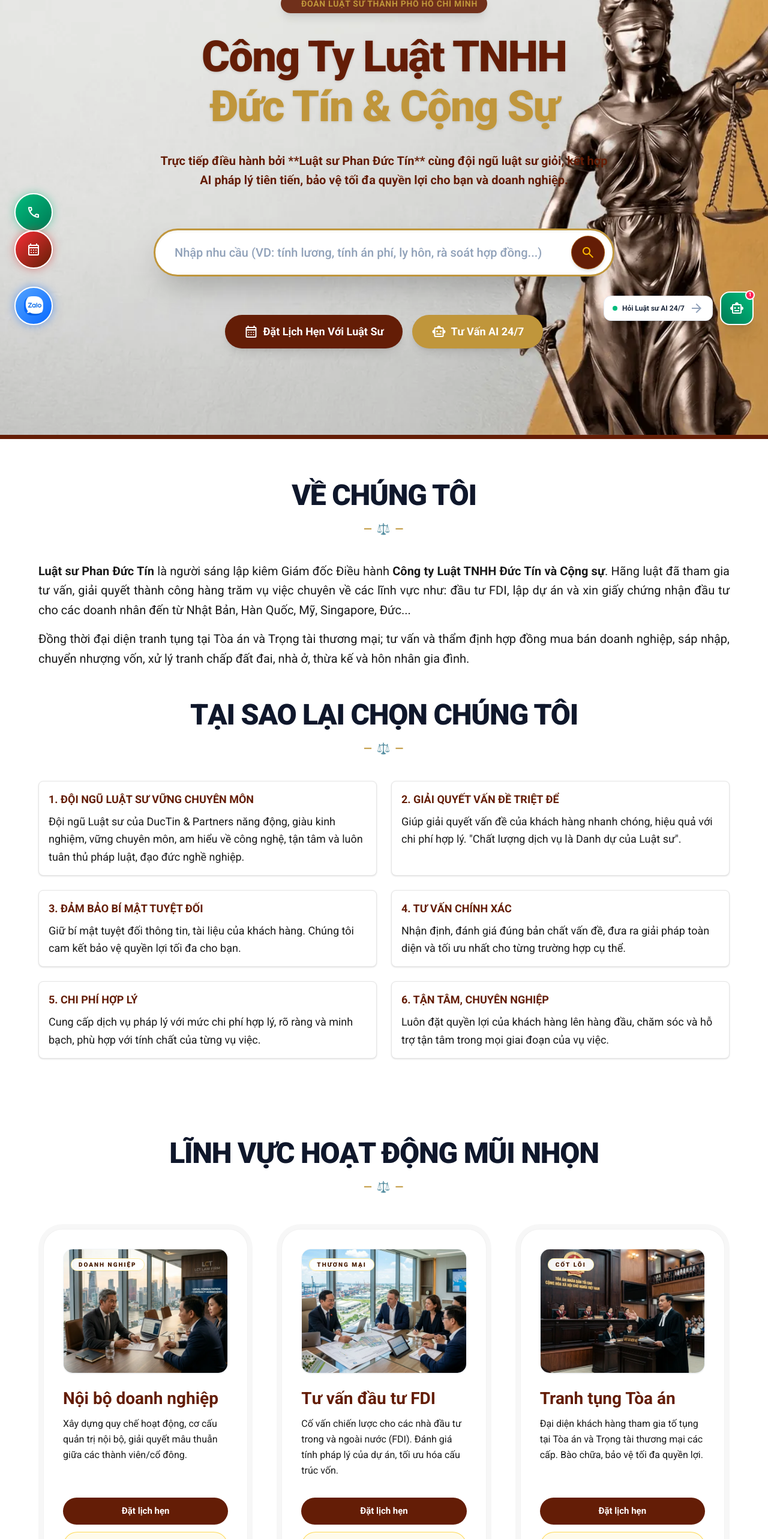
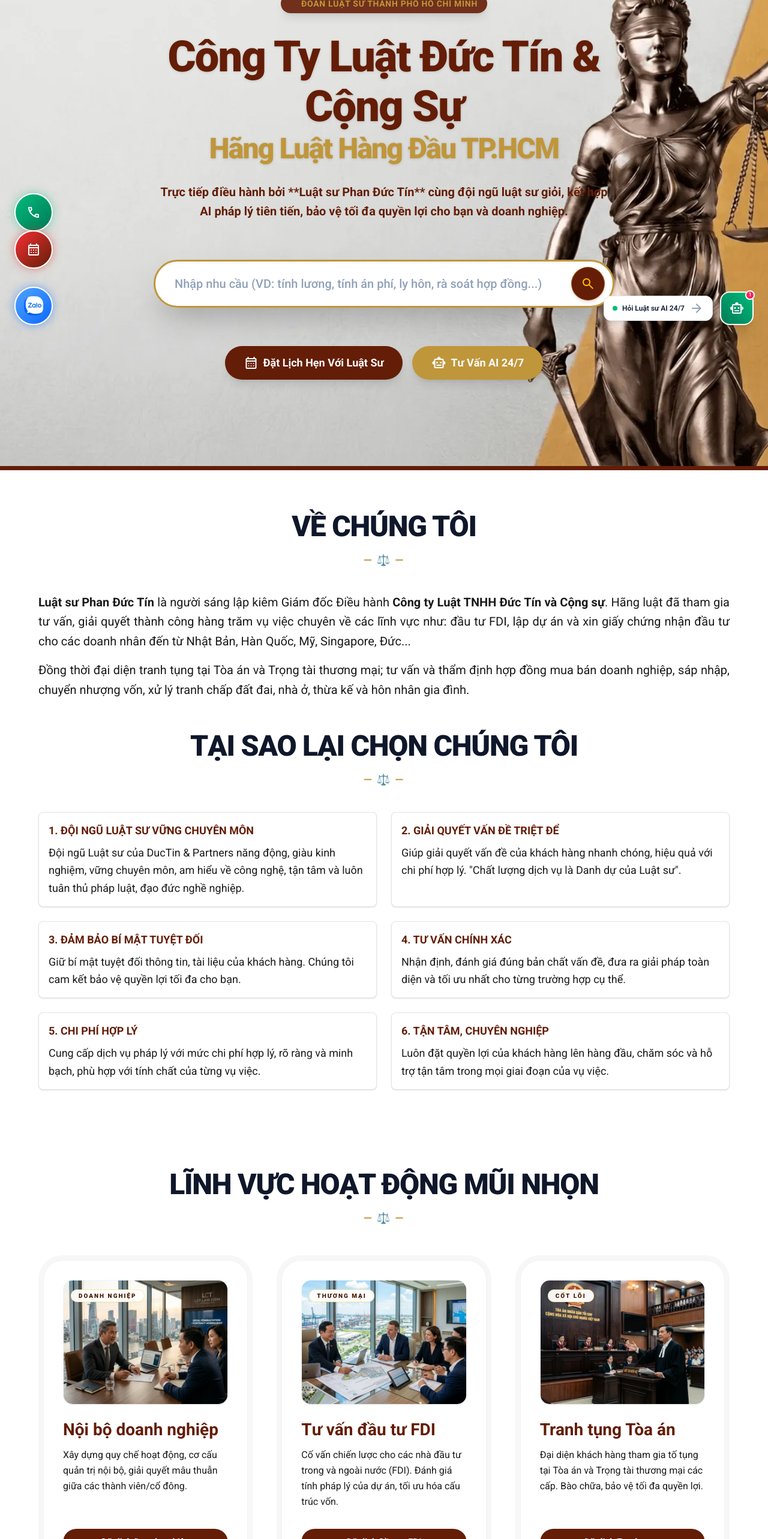
Before and after one commit to RexMcG/webluatductin, a Next.js app: page / in a window 1280 px wide. Shown: the part 234-2800 px from the top of the page at 60% size. Built offline with nearby package versions, Linux system fonts and the light colour scheme.

Commit message:
fix(seo): optimize title length, meta description SERP pixels, add apple-touch-icon, match H1 keywords and unique anchor texts

```diff
--- a/src/app/layout.tsx
+++ b/src/app/layout.tsx
@@ -15,11 +15,16 @@ const roboto = Roboto({
 export const metadata: Metadata = {
   metadataBase: new URL("https://webluatductin.vercel.app"),
   title: {
-    default: "Công Ty Luật TNHH Đức Tín & Cộng Sự | Hãng Luật Hàng Đầu TP.HCM",
+    default: "Luật Đức Tín & Cộng Sự | Hãng Luật Hàng Đầu TP.HCM",
     template: "%s | Luật Đức Tín (DUC TIN & Partners)",
   },
   description:
-    "Công ty Luật TNHH Đức Tín & Cộng Sự do Luật sư Phan Đức Tín trực tiếp điều hành. Chuyên sâu tư vấn đầu tư FDI, doanh nghiệp, bất động sản, hôn nhân gia đình, tranh tụng Tòa án và cung cấp tính năng AI pháp lý hàng đầu.",
+    "Hãng Luật Đức Tín & Cộng Sự tại TP.HCM. Chuyên tư vấn đầu tư FDI, doanh nghiệp, BĐS, tranh tụng Tòa án và ứng dụng AI pháp lý chuyên sâu.",
+  icons: {
+    icon: "/favicon.ico",
+    shortcut: "/favicon.ico",
+    apple: "/img/Logo_website.png",
+  },
   keywords: [
     "luật sư uy tín",
     "công ty luật đức tín",
@@ -46,9 +51,9 @@ export const metadata: Metadata = {
     canonical: "https://webluatductin.vercel.app",
   },
   openGraph: {
-    title: "Công Ty Luật TNHH Đức Tín & Cộng Sự | DUC TIN & Partners",
+    title: "Luật Đức Tín & Cộng Sự | Hãng Luật Hàng Đầu TP.HCM",
     description:
-      "Đội ngũ luật sư giỏi giàu kinh nghiệm, kết hợp công nghệ AI tiên tiến, bảo vệ tối đa quyền lợi pháp lý cho cá nhân và doanh nghiệp.",
+      "Hãng Luật Đức Tín & Cộng Sự tại TP.HCM. Chuyên tư vấn đầu tư FDI, doanh nghiệp, BĐS, tranh tụng Tòa án và ứng dụng AI pháp lý chuyên sâu.",
     url: "https://webluatductin.vercel.app",
     siteName: "Luật Đức Tín",
     locale: "vi_VN",
@@ -64,9 +69,9 @@ export const metadata: Metadata = {
   },
   twitter: {
     card: "summary_large_image",
-    title: "Công Ty Luật TNHH Đức Tín & Cộng Sự | DUC TIN & Partners",
+    title: "Luật Đức Tín & Cộng Sự | Hãng Luật Hàng Đầu TP.HCM",
     description:
-      "Tư vấn pháp lý chuyên nghiệp, tranh tụng Tòa án và ứng dụng tính năng AI pháp luật đột phá.",
+      "Hãng Luật Đức Tín & Cộng Sự tại TP.HCM. Chuyên tư vấn đầu tư FDI, doanh nghiệp, BĐS, tranh tụng Tòa án và ứng dụng AI pháp lý chuyên sâu.",
     images: ["/img/herobanner.webp"],
   },
   robots: {
@@ -150,7 +155,7 @@ export default function RootLayout({
           rel="stylesheet"
         />
         <link rel="preload" as="image" href="/img/herobanner.webp" type="image/webp" fetchPriority="high" />
-        <link rel="preload" as="image" href="/img/Logo_website.webp" type="image/webp" fetchPriority="high" />
+        <link rel="apple-touch-icon" href="/img/Logo_website.png" />
         <script
           type="application/ld+json"
           dangerouslySetInnerHTML={{ __html: JSON.stringify(jsonLd) }}
--- a/src/app/page.tsx
+++ b/src/app/page.tsx
@@ -151,8 +151,8 @@ export default function Home() {
               Đoàn Luật Sư Thành Phố Hồ Chí Minh
             </div>
             <h1 className="text-3xl sm:text-5xl md:text-6xl lg:text-7xl font-black font-sans leading-[1.15] tracking-tight">
-              <span className="text-primary drop-shadow-sm">Công Ty Luật TNHH</span><br className="hidden sm:inline" />{" "}
-              <span className="text-accent drop-shadow-sm">Đức Tín &amp; Cộng Sự</span>
+              <span className="text-primary drop-shadow-sm">Công Ty Luật Đức Tín &amp; Cộng Sự</span><br className="hidden sm:inline" />{" "}
+              <span className="text-accent drop-shadow-sm text-2xl sm:text-4xl md:text-5xl block mt-1">Hãng Luật Hàng Đầu TP.HCM</span>
             </h1>
             <p className="font-body-md text-base md:text-xl text-primary font-semibold max-w-3xl leading-relaxed">
               Trực tiếp điều hành bởi **Luật sư Phan Đức Tín** cùng đội ngũ luật sư giỏi, kết hợp AI pháp lý tiên tiến, bảo vệ tối đa quyền lợi cho bạn và doanh nghiệp.
@@ -183,14 +183,14 @@ export default function Home() {
                 </button>
               </form>
 
-              {/* Live Interactive Route Suggestions Dropdown */}
-              {isSearchOpen && normalizedQuery.length > 0 && (
-                <div className="absolute top-full left-0 right-0 mt-3 bg-white rounded-3xl shadow-2xl border border-slate-200 p-3 z-50 text-left overflow-hidden max-h-[380px] overflow-y-auto divide-y divide-slate-100">
-                  <div className="px-4 py-2 text-[11px] font-black uppercase tracking-wider text-amber-900 bg-amber-50 rounded-xl mb-1 flex items-center justify-between">
-                    <span>Gợi ý điều hướng thông minh</span>
-                    <span className="font-semibold text-slate-500">Bấm Enter để chuyển ngay</span>
+              {/* Suggestions Dropdown */}
+              {isSearchOpen && (
+                <div className="absolute left-0 right-0 top-full mt-2 bg-white/95 backdrop-blur-md rounded-3xl shadow-2xl border border-slate-200 overflow-hidden text-left p-2 max-h-[380px] overflow-y-auto animate-fadeIn z-50">
+                  <div className="px-4 py-2 text-xs font-bold text-slate-400 uppercase tracking-wider">
+                    {matchingSuggestions.length > 0
+                      ? `Tìm thấy ${matchingSuggestions.length} tính năng & dịch vụ phù hợp:`
+                      : "Trợ lý AI sẵn sàng hỗ trợ:"}
                   </div>
-
                   {matchingSuggestions.length > 0 ? (
                     matchingSuggestions.map((item, idx) => (
                       <Link
@@ -363,11 +363,11 @@ export default function Home() {
                 Xây dựng quy chế hoạt động, cơ cấu quản trị nội bộ, giải quyết mâu thuẫn giữa các thành viên/cổ đông.
               </p>
               <div className="flex flex-col gap-3 mt-auto">
-                <Link href="/appointment" className="flex w-full items-center justify-center bg-[#641D06] hover:bg-black text-white rounded-full px-6 py-3 transition-colors font-bold text-sm sm:text-[15px] shadow-2xs text-center">
-                  Đặt lịch hẹn
+                <Link href="/appointment" aria-label="Đặt lịch hẹn tư vấn Doanh nghiệp" className="flex w-full items-center justify-center bg-[#641D06] hover:bg-black text-white rounded-full px-6 py-3 transition-colors font-bold text-sm sm:text-[15px] shadow-2xs text-center">
+                  Đặt lịch Doanh nghiệp
                 </Link>
-                <Link href="/ai-chatbot" className="flex w-full items-center justify-center bg-amber-50 hover:bg-amber-100 text-[#641D06] border border-amber-300/80 rounded-full px-6 py-3 transition-colors font-bold text-sm sm:text-[15px] shadow-2xs text-center">
-                  Hỏi ngay AI
+                <Link href="/ai-chatbot" aria-label="Hỏi Trợ lý AI về Doanh nghiệp" className="flex w-full items-center justify-center bg-amber-50 hover:bg-amber-100 text-[#641D06] border border-amber-300/80 rounded-full px-6 py-3 transition-colors font-bold text-sm sm:text-[15px] shadow-2xs text-center">
+                  Hỏi AI Doanh nghiệp
                 </Link>
               </div>
             </div>
@@ -396,11 +396,11 @@ export default function Home() {
                 Cố vấn chiến lược cho các nhà đầu tư trong và ngoài nước (FDI). Đánh giá tính pháp lý của dự án, tối ưu hóa cấu trúc vốn.
               </p>
               <div className="flex flex-col gap-3 mt-auto">
-                <Link href="/appointment" className="flex w-full items-center justify-center bg-[#641D06] hover:bg-black text-white rounded-full px-6 py-3 transition-colors font-bold text-sm sm:text-[15px] shadow-2xs text-center">
-                  Đặt lịch hẹn
+                <Link href="/appointment" aria-label="Đặt lịch hẹn tư vấn Đầu tư FDI" className="flex w-full items-center justify-center bg-[#641D06] hover:bg-black text-white rounded-full px-6 py-3 transition-colors font-bold text-sm sm:text-[15px] shadow-2xs text-center">
+                  Đặt lịch Đầu tư FDI
                 </Link>
-                <Link href="/ai-chatbot" className="flex w-full items-center justify-center bg-amber-50 hover:bg-amber-100 text-[#641D06] border border-amber-300/80 rounded-full px-6 py-3 transition-colors font-bold text-sm sm:text-[15px] shadow-2xs text-center">
-                  Hỏi ngay AI
+                <Link href="/ai-chatbot" aria-label="Hỏi Trợ lý AI về Đầu tư FDI" className="flex w-full items-center justify-center bg-amber-50 hover:bg-amber-100 text-[#641D06] border border-amber-300/80 rounded-full px-6 py-3 transition-colors font-bold text-sm sm:text-[15px] shadow-2xs text-center">
+                  Hỏi AI Đầu tư FDI
                 </Link>
               </div>
             </div>
@@ -429,11 +429,11 @@ export default function Home() {
                 Đại diện khách hàng tham gia tố tụng tại Tòa án và Trọng tài thương mại các cấp. Bào chữa, bảo vệ tối đa quyền lợi.
               </p>
               <div className="flex flex-col gap-3 mt-auto">
-                <Link href="/appointment" className="flex w-full items-center justify-center bg-[#641D06] hover:bg-black text-white rounded-full px-6 py-3 transition-colors font-bold text-sm sm:text-[15px] shadow-2xs text-center">
-                  Đặt lịch hẹn
+                <Link href="/appointment" aria-label="Đặt lịch hẹn tư vấn Tranh tụng" className="flex w-full items-center justify-center bg-[#641D06] hover:bg-black text-white rounded-full px-6 py-3 transition-colors font-bold text-sm sm:text-[15px] shadow-2xs text-center">
+                  Đặt lịch Tranh tụng
                 </Link>
-                <Link href="/ai-chatbot" className="flex w-full items-center justify-center bg-amber-50 hover:bg-amber-100 text-[#641D06] border border-amber-300/80 rounded-full px-6 py-3 transition-colors font-bold text-sm sm:text-[15px] shadow-2xs text-center">
-                  Hỏi ngay AI
+                <Link href="/ai-chatbot" aria-label="Hỏi Trợ lý AI về Tranh tụng Tòa án" className="flex w-full items-center justify-center bg-amber-50 hover:bg-amber-100 text-[#641D06] border border-amber-300/80 rounded-full px-6 py-3 transition-colors font-bold text-sm sm:text-[15px] shadow-2xs text-center">
+                  Hỏi AI Tranh tụng
                 </Link>
               </div>
             </div>
@@ -453,7 +453,7 @@ export default function Home() {
               <span className="tracking-widest font-bold text-lg">— ⚖️ —</span>
             </div>
           </div>
-          <div className="grid grid-cols-1 md:grid-cols-2 lg:grid-cols-3 gap-8 md:gap-10">
+          <div className="grid grid-cols-1 md:grid-cols-3 gap-8">
             {/* Tool 1 */}
             <div className="bg-border-neutral/30 p-2 rounded-[2.5rem] transition-transform duration-700 ease-[cubic-bezier(0.32,0.72,0,1)] hover:scale-[0.98] group">
               <div className="bg-surface-main shadow-[inset_0_1px_1px_rgba(255,255,255,0.8)] rounded-[calc(2.5rem-0.5rem)] p-6 sm:p-8 h-full flex flex-col border border-border-neutral/50">
@@ -479,8 +479,8 @@ export default function Home() {
                   Tính năng tính lương, BHXH, BHYT và các khoản trích theo lương chuẩn xác theo quy định pháp luật 2026.
                 </p>
                 <div className="mt-auto">
-                  <Link href="/salary-calculator" className="flex w-full items-center justify-center bg-[#641D06] hover:bg-black text-white rounded-full px-6 py-3.5 transition-colors font-bold text-sm sm:text-[15px] shadow-2xs text-center">
-                    Sử dụng ngay
+                  <Link href="/salary-calculator" aria-label="Tính Lương Gross-to-Net" className="flex w-full items-center justify-center bg-[#641D06] hover:bg-black text-white rounded-full px-6 py-3.5 transition-colors font-bold text-sm sm:text-[15px] shadow-2xs text-center">
+                    Tính Lương Gross-Net
                   </Link>
                 </div>
               </div>
@@ -511,8 +511,8 @@ export default function Home() {
                   Tính toán nhanh tạm ứng án phí và án phí chính thức các vụ việc dân sự, kinh doanh thương mại và lệ phí tòa án.
                 </p>
                 <div className="mt-auto">
-                  <Link href="/court-fee-calculator" className="flex w-full items-center justify-center bg-[#641D06] hover:bg-black text-white rounded-full px-6 py-3.5 transition-colors font-bold text-sm sm:text-[15px] shadow-2xs text-center">
-                    Sử dụng ngay
+                  <Link href="/court-fee-calculator" aria-label="Tính Án Phí Tòa Án" className="flex w-full items-center justify-center bg-[#641D06] hover:bg-black text-white rounded-full px-6 py-3.5 transition-colors font-bold text-sm sm:text-[15px] shadow-2xs text-center">
+                    Tính Án Phí Tòa Án
                   </Link>
                 </div>
               </div>
@@ -543,8 +543,8 @@ export default function Home() {
                   Tìm kiếm thông minh ngữ nghĩa và tải về trọn bộ biểu mẫu pháp lý chuẩn xác (.doc) có thẩm định tức thì.
                 </p>
                 <div className="mt-auto">
-                  <Link href="/ai-form-library" className="flex w-full items-center justify-center bg-[#641D06] hover:bg-black text-white rounded-full px-6 py-3.5 transition-colors font-bold text-sm sm:text-[15px] shadow-2xs text-center">
-                    Sử dụng ngay
+                  <Link href="/ai-form-library" aria-label="Khám phá Thư Viện Biểu Mẫu AI" className="flex w-full items-center justify-center bg-[#641D06] hover:bg-black text-white rounded-full px-6 py-3.5 transition-colors font-bold text-sm sm:text-[15px] shadow-2xs text-center">
+                    Khám Phá Biểu Mẫu AI
                   </Link>
                 </div>
               </div>
```
